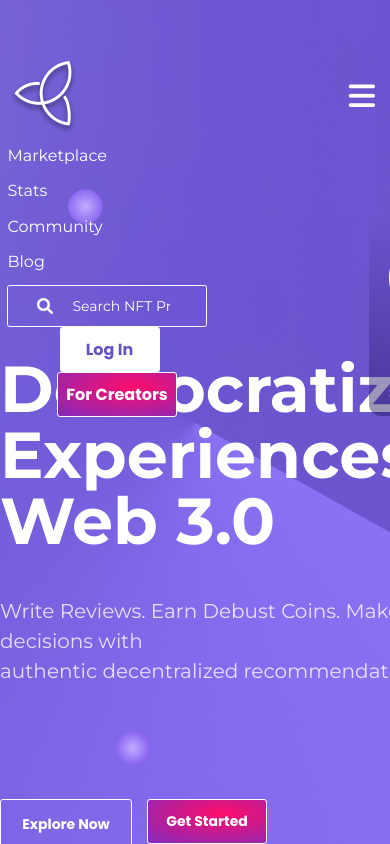
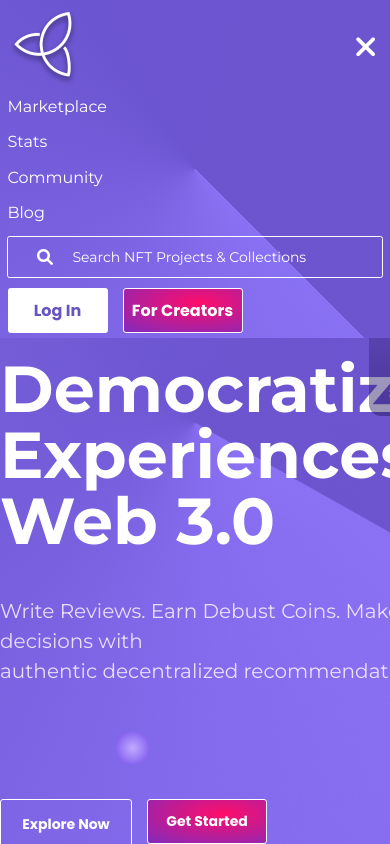
Before and after one commit to nikhilroy2/reactjs_debust_landing, a React (Create React App) app: page / in a window 390 px wide. Both pictures are taken after a click on the button "Toggle navigation". Shown: the top 844 px of the page. Built offline with nearby package versions, Linux system fonts and the light colour scheme.

Commit message:
header responsive done

```diff
--- a/src/Layout/Header/Header.css
+++ b/src/Layout/Header/Header.css
@@ -8,10 +8,27 @@
   background: transparent;
 }
 
+@media (max-width: 1389px) {
+  #Header {
+    margin-top: 1rem;
+    margin-bottom: 1rem;
+  }
+}
+
 #Header.Header_scroll_action {
   background: conic-gradient(from 134.99deg at 50% 50%, #8971f3 0deg, #6c55d0 191.25deg, #6c55ce 360deg);
   z-index: 999;
   margin-top: 0px;
+}
+
+@media (max-width: 991px) {
+  #Header {
+    margin-top: 0rem;
+    margin-bottom: 0rem;
+    background: conic-gradient(from 134.99deg at 50% 50%, #8971f3 0deg, #6c55d0 191.25deg, #6c55ce 360deg) fixed !important;
+    z-index: 999;
+    margin-top: 0px;
+  }
 }
 
 #Header * {
@@ -73,6 +90,13 @@
   }
 }
 
+@media (max-width: 991px) {
+  #Header .search_header_form input {
+    width: 100%;
+    margin-right: 0rem;
+  }
+}
+
 #Header .search_header_form input::-webkit-input-placeholder {
   color: var(--text-white);
 }
--- a/src/Layout/Header/Header.js
+++ b/src/Layout/Header/Header.js
@@ -2,6 +2,7 @@ import React, { useState } from "react";
 import "./Header.css";
 function Header(props) {
   const [scrollClass, setScrollClass] = useState("");
+  const [toggle, setToggle] = useState(false);
   window.addEventListener("scroll", (e) => {
     if (
       document.body.scrollTop > 60 ||
@@ -17,12 +18,12 @@ function Header(props) {
       <div className="section_container">
         <nav className="navbar shadow-0 navbar-expand-lg navbar-light bg-light">
           <div className="container-fluid">
-            <div className="d-flex justify-content-between align-items-center w-100">
+            <div className="d-flex d-lg-none justify-content-between align-items-center w-100">
               <a className="navbar-brand brand_mr d-lg-none" href="#">
                 <img src={require("../../Static/img/logo.png")} alt="logo" />
               </a>
-
               <button
+                onClick={() => setToggle(!toggle)}
                 className="navbar-toggler"
                 type="button"
                 data-mdb-toggle="collapse"
@@ -31,7 +32,11 @@ function Header(props) {
                 aria-expanded="false"
                 aria-label="Toggle navigation"
               >
-                <i className="fas fa-bars" style={{fontSize: '3rem'}} />
+                {toggle ? (
+                  <i className="fas fa-times" style={{ fontSize: "3rem" }} />
+                ) : (
+                  <i className="fas fa-bars" style={{ fontSize: "3rem" }} />
+                )}
               </button>
             </div>
             <div className="collapse navbar-collapse" id="navbarTogglerDemo01">
@@ -62,8 +67,8 @@ function Header(props) {
                 </li>
               </ul>
               <div className="d-flex">
-                <ul className="navbar-nav align-items-center">
-                  <li className="nav-item">
+                <ul className=" w-100 navbar-nav align-items-center w-100 flex-row flex-wrap flex-lg-nowrap">
+                  <li className="nav-item w-100">
                     <form action="" className="search_header_form">
                       <div className="input-group rounded position-relative">
                         <span
@@ -84,13 +89,13 @@ function Header(props) {
                     </form>
                   </li>
 
-                  <li className="nav-item">
+                  <li className="nav-item mt-3 mt-lg-0">
                     <a href="#" className="nav-link btn_log mr_15">
                       Log In
                     </a>
                   </li>
 
-                  <li className="nav-item">
+                  <li className="nav-item mt-3 mt-lg-0">
                     <a href="#" className="nav-link btn_creator">
                       For Creators
                     </a>
--- a/src/Layout/Header/Header.scss
+++ b/src/Layout/Header/Header.scss
@@ -6,6 +6,11 @@
   width: 100%;
   transition: 0.3s;
   background: transparent;
+  @media (max-width: 1389px) {
+    margin-top: 1rem;
+    margin-bottom: 1rem;
+  }
+
   &.Header_scroll_action {
     background: conic-gradient(
       from 134.99deg at 50% 50%,
@@ -13,6 +18,19 @@
       #6c55d0 191.25deg,
       #6c55ce 360deg
     );
+    z-index: 999;
+    margin-top: 0px;
+  }
+  @media (max-width: 991px) {
+    margin-top: 0rem;
+    margin-bottom: 0rem;
+    background: conic-gradient(
+        from 134.99deg at 50% 50%,
+        #8971f3 0deg,
+        #6c55d0 191.25deg,
+        #6c55ce 360deg
+      )
+      fixed!important;
     z-index: 999;
     margin-top: 0px;
   }
@@ -60,6 +78,11 @@
         width: 20rem;
         margin-right: 2rem;
       }
+      @media (max-width: 991px) {
+        width: 100%;
+        margin-right: 0rem;
+
+      }
       &::placeholder {
         color: var(--text-white);
       }
```
Also changed, not shown: 1 other file (tests, documents, lock files or other folders).
